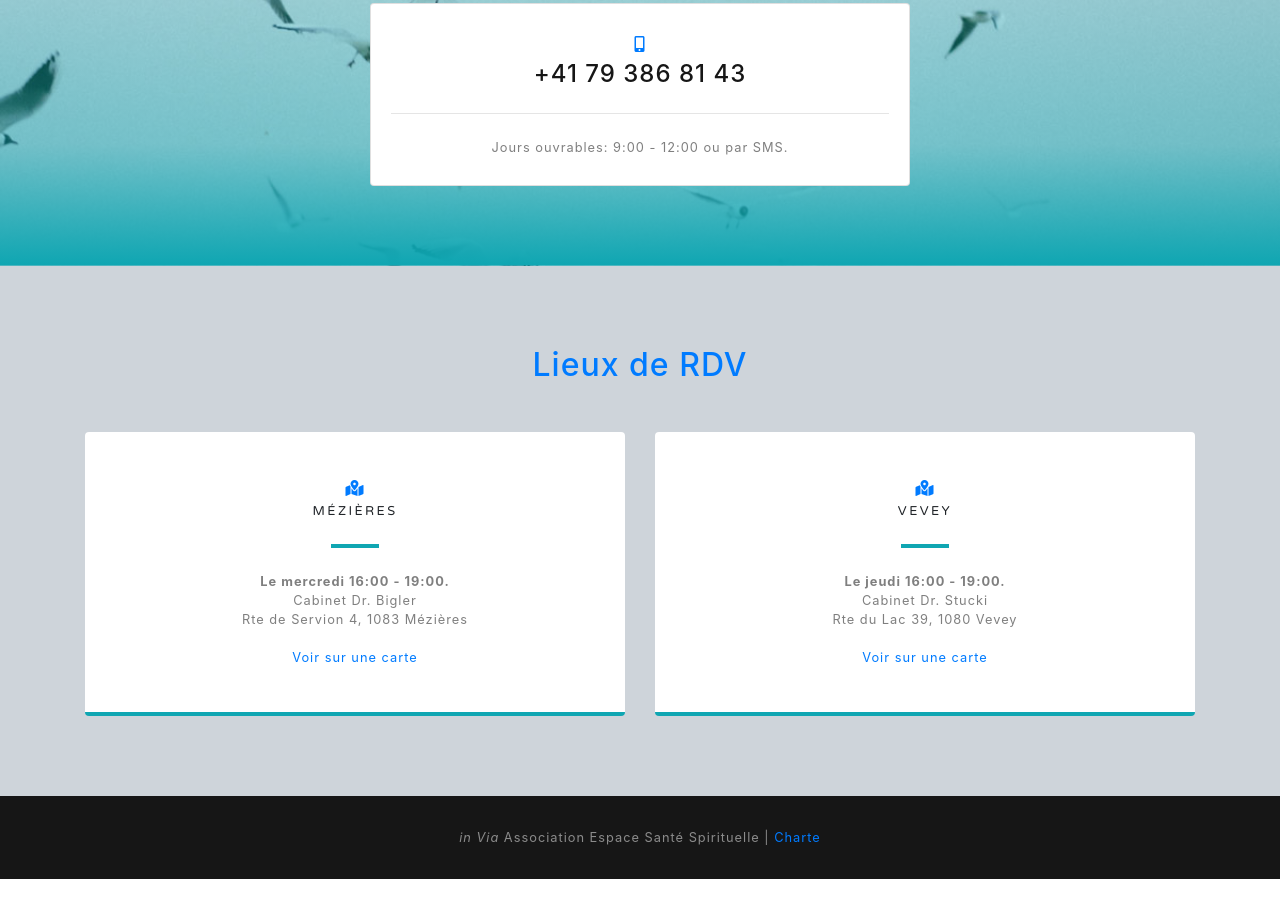
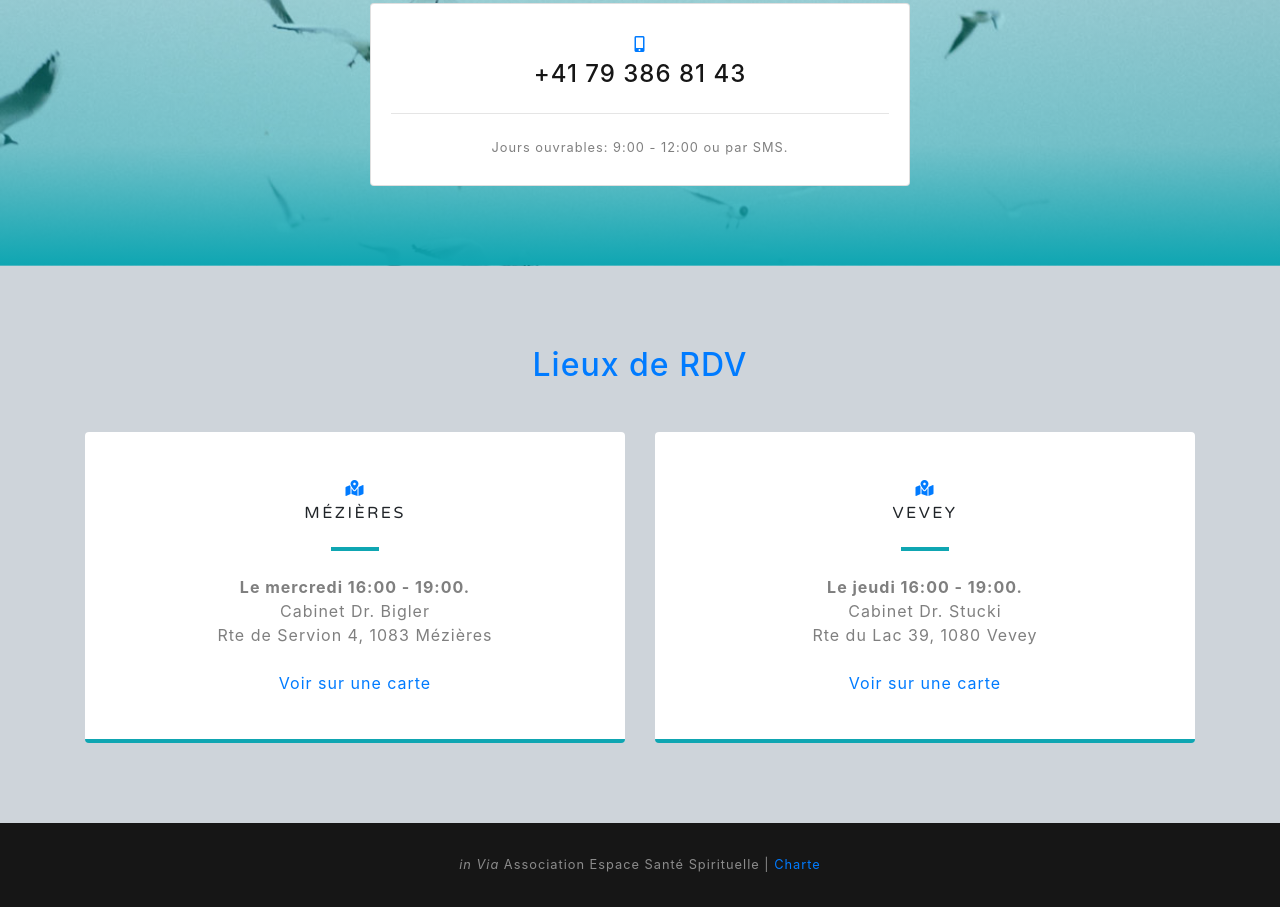
Before and after one commit to gido/invia, a website with bundled scripts: page index.html in a window 1280 px wide. Shown: the part 2644-3551 px from the top of the page. Before the commit the page ends 3523 px from the top, so only its background shows below. Built offline with nearby package versions, Linux system fonts and the light colour scheme.

Commit message:
increase font size

```diff
--- a/index.html
+++ b/index.html
@@ -170,7 +170,7 @@
               <i class="fas fa-map-marked-alt text-primary mb-2"></i>
               <h4 class="text-uppercase m-0">Mézières</h4>
               <hr class="my-4">
-              <div class="small text-black-50">
+              <div class="text-black-50">
                 <strong>Le mercredi 16:00 - 19:00.</strong><br>
                 Cabinet Dr. Bigler<br>
                 Rte de Servion 4, 1083 Mézières
@@ -187,7 +187,7 @@
               <i class="fas fa-map-marked-alt text-primary mb-2"></i>
               <h4 class="text-uppercase m-0">Vevey</h4>
               <hr class="my-4">
-              <div class="small text-black-50">
+              <div class="text-black-50">
                 <strong>Le jeudi 16:00 - 19:00.</strong><br>
                 Cabinet Dr. Stucki<br>
                 Rte du Lac 39, 1080 Vevey
--- a/scss/_contact.scss
+++ b/scss/_contact.scss
@@ -4,7 +4,7 @@
     border: 0;
     border-bottom: 0.25rem solid $primary;
     h4 {
-      font-size: 0.8rem;
+      font-size: 1rem;
       font-family: 'Varela Round';
       text-transform: uppercase;
       letter-spacing: 0.15rem;
--- a/scss/grayscale.scss
+++ b/scss/grayscale.scss
@@ -11,7 +11,7 @@
 body {
   font-family: 'Helvetica';
   letter-spacing: 0.0625em;
-  font-size: 1.1rem;
+  font-size: 1.2rem;
 }
 
 a {
```
Also changed, not shown: css/grayscale.css, css/grayscale.min.css.
